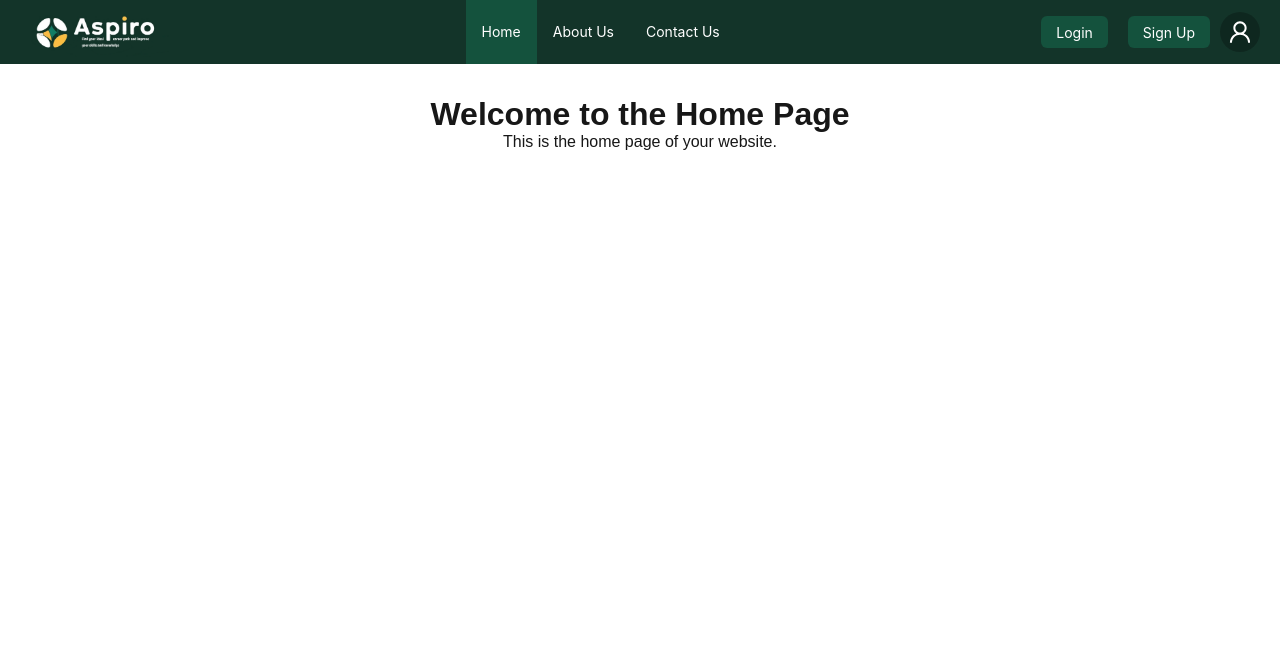
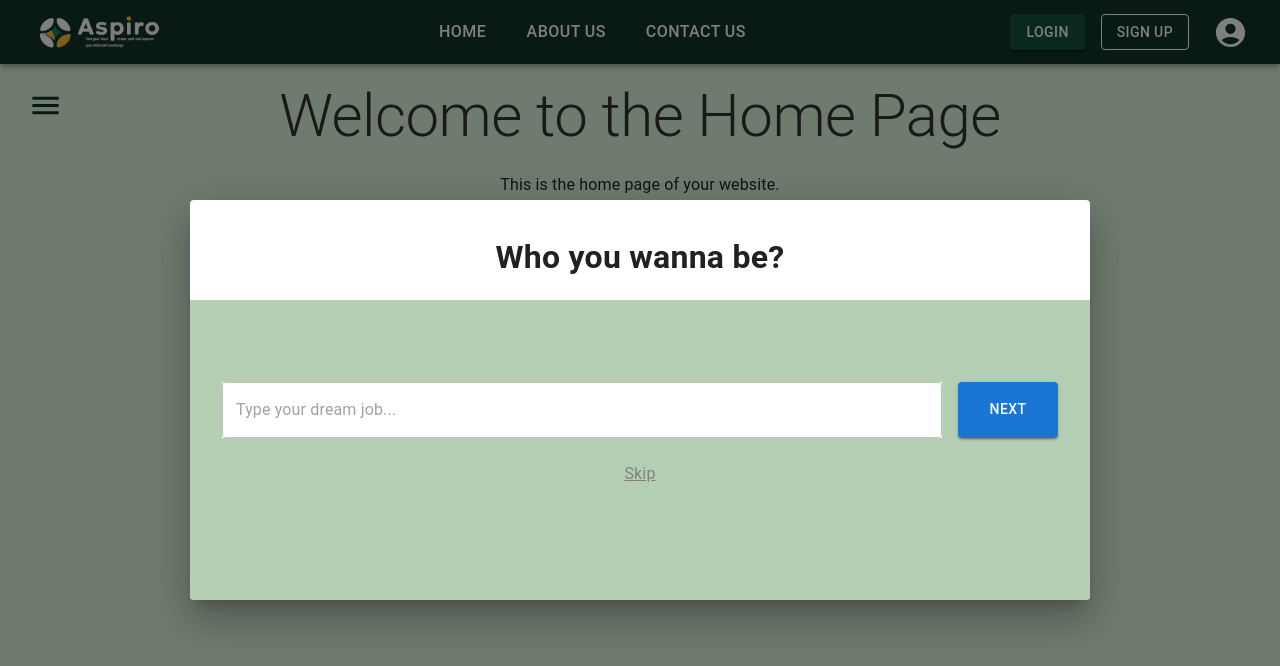
Before and after one commit to santhuxx/Aspiro, a Next.js app in the folder frontend/: page /home in a window 1280 px wide. Shown: the top 666 px of the page. Built offline with nearby package versions, Linux system fonts and the light colour scheme.

Commit message:
Update with side menu and task page

```diff
--- /dev/null
+++ b/frontend/src/app/components/FutureJobPopup.js
@@ -0,0 +1,63 @@
+import React, { useState } from "react";
+import { Dialog, DialogTitle, DialogContent, TextField, Button, Typography, Box } from "@mui/material";
+import { useRouter } from "next/navigation";
+
+const FutureJobPopup = ({ visible, onClose }) => {
+  const [futureJob, setFutureJob] = useState("");
+  const router = useRouter();
+
+  const handleNext = () => {
+    console.log("Future Job:", futureJob);
+    onClose(); // Close modal after submission
+  };
+
+  const handleSkip = () => {
+    onClose();
+    router.push("/home"); // Redirect to home page
+  };
+
+  return (
+    <Dialog open={visible} onClose={handleSkip} fullWidth maxWidth="md">
+      <DialogTitle sx={{ textAlign: "center", fontSize: "2rem", fontWeight: "bold", mt: 2 }}>
+        Who you wanna be?
+      </DialogTitle>
+
+      <DialogContent
+        sx={{
+          minHeight: 300,
+          display: "flex",
+          flexDirection: "column",
+          alignItems: "center",
+          justifyContent: "center",
+          bgcolor: "#B5CFB4",
+          padding: 4,
+        }}
+      >
+        {/* Input and Button Container */}
+        <Box sx={{ display: "flex", width: "100%", gap: 2 }}>
+          <TextField
+            placeholder="Type your dream job..."
+            value={futureJob}
+            onChange={(e) => setFutureJob(e.target.value)}
+            fullWidth
+            variant="outlined"
+            sx={{ bgcolor: "white" }}
+          />
+          <Button variant="contained" color="primary" onClick={handleNext} sx={{ minWidth: 100 }}>
+            Next
+          </Button>
+        </Box>
+
+        {/* Footer with Skip */}
+        <Typography
+          onClick={handleSkip}
+          sx={{ color: "gray", cursor: "pointer", textDecoration: "underline", mt: 3 }}
+        >
+          Skip
+        </Typography>
+      </DialogContent>
+    </Dialog>
+  );
+};
+
+export default FutureJobPopup;
--- /dev/null
+++ b/frontend/src/app/components/FutureJobPopup.module.css
@@ -0,0 +1,39 @@
+.modal :global(.ant-modal-content) {
+    min-height: 500px; /* Adjust height */
+    padding: 30px; /* Add padding */
+    background-color: #B5CFB4;
+  }
+
+  .title {
+    text-align: center;
+    font-size: 50px !important; /* Increase text size */
+    font-weight: bold;
+    margin-bottom: 20px;
+  }
+
+  .inputContainer {
+    display: flex;
+    justify-content: space-between; /* Distribute space between the input and button */
+    align-items: center;
+  }
+
+  .input {
+    width: 80%; /* Adjust width as needed */
+    margin-right: 10px; /* Space between input and button */
+  }
+
+  .nextButton {
+    width: 20%; /* Adjust width as needed */
+  }
+
+  .footer {
+    display: flex;
+    justify-content: flex-end;
+    margin-top: 20px;
+  }
+
+  .skipText {
+    color: gray;
+    cursor: pointer;
+    text-decoration: underline;
+  }
--- a/frontend/src/app/components/NavBar.js
+++ b/frontend/src/app/components/NavBar.js
@@ -2,54 +2,57 @@
 
 import React from "react";
 import Image from "next/image";
-import { Layout, Menu, Avatar, Button } from "antd";
-import { UserOutlined } from "@ant-design/icons";
-import styles from "./Navbar.module.css";
-
-const { Header } = Layout;
+import { useRouter } from "next/navigation"; // Import useRouter
+import { AppBar, Toolbar, Button, Avatar, Menu, MenuItem, Typography, Box, IconButton } from "@mui/material";
+import { AccountCircle } from "@mui/icons-material";
 
 const Navbar = () => {
-  const menuItems = [
-    { key: "1", label: "Home" },
-    { key: "2", label: "About Us" },
-    { key: "3", label: "Contact Us" },
-  ];
+  const router = useRouter(); // Initialize useRouter
+  const menuItems = ["Home", "About Us", "Contact Us"];
+
+  const handleNavigation = (item) => {
+    if (item === "Home") {
+      router.push("/home"); // Navigate to the home page
+    }
+    // Add navigation logic for other menu items if needed
+  };
 
   return (
-    <Header className={styles.navbar}>
+    <AppBar position="fixed" sx={{ backgroundColor: "#133429" }}>
+      <Toolbar sx={{ display: "flex", justifyContent: "space-between" }}>
+
         {/* Left Side - Logo */}
-      <div className={styles.logoContainer}>
-        <Image
-          src="/images/logo.png"
-          alt="Logo"
-          width={150}
-          height={50}
-          priority
-          className={styles.logo}
-        />
-      </div>
+        <Box sx={{ display: "flex", alignItems: "center" }}>
+          <Image src="/images/logo.png" alt="Logo" width={150} height={50} priority />
+        </Box>
 
         {/* Center - Navigation Links */}
-      <Menu
-        theme="dark"
-        mode="horizontal"
-        defaultSelectedKeys={["1"]}
-        className={styles.menu}
-        items={menuItems}
-      />
+        <Box sx={{ display: "flex", gap: 3 }}>
+          {menuItems.map((item, index) => (
+            <Button
+              key={index}
+              onClick={() => handleNavigation(item)} // Add onClick handler
+              sx={{ color: "white", fontSize: "16px", "&:hover": { color: "#62f3c5" } }}
+            >
+              {item}
+            </Button>
+          ))}
+        </Box>
 
         {/* Right Side - Profile/Login Buttons */}
-      <div className={styles.profileContainer}>
-
-        <Button type="primary" className={styles.authButton}>
+        <Box sx={{ display: "flex", alignItems: "center", gap: 2 }}>
+          <Button variant="contained" sx={{ backgroundColor: "#14523D", "&:hover": { backgroundColor: "#062b14" } }}>
             Login
           </Button>
-        <Button type="default" className={styles.authButton}>
+          <Button variant="outlined" sx={{ borderColor: "white", color: "white", "&:hover": { backgroundColor: "#14523D" } }}>
             Sign Up
           </Button>
-        <Avatar size="large" icon={<UserOutlined />} />
-      </div>
-    </Header>
+          <IconButton sx={{ color: "white" }}>
+            <AccountCircle fontSize="large" />
+          </IconButton>
+        </Box>
+      </Toolbar>
+    </AppBar>
   );
 };
 
--- a/frontend/src/app/components/NavBar.module.css
+++ /dev/null
@@ -1,63 +0,0 @@
-
-.navbar {
-    background-color: #133429 !important;
-    display: flex;
-    align-items: center;
-    justify-content: space-between;
-    padding: 0 20px;
-}
-
-.logoContainer {
-  display: flex;
-  align-items: center;
-}
-
-.logo {
-  object-fit: contain;
-}
-
-.menu {
-    flex-grow: 1;
-    display: flex;
-    justify-content: center;
-    background-color: #133429 !important;
-
-  }
-
-  /* Wrap :global inside a local class */
-  .menu :global(.ant-menu) {
-    background-color: #133429 !important;
-  }
-
-  .menu :global(.ant-menu-item) {
-    color: white !important;
-  }
-
-  .menu :global(.ant-menu-item:hover) {
-    background-color: #14523D !important;
-  }
-  .menu :global(.ant-menu-item-selected) {
-    background-color: #14523D !important;
-    color: white !important;
-  }
-
-.profileContainer {
-  display: flex;
-  align-items: center;
-  gap: 10px;
-}
-
-.authButton {
-    margin-left: 10px;
-    background-color: #14523D !important;
-    color: white !important;
-    border: none;
-    padding: 10px 15px;
-    cursor: pointer;
-    box-shadow: none !important;
-  }
-
-  .authButton:hover {
-    background-color: #062b14 !important;
-
-  }
--- /dev/null
+++ b/frontend/src/app/components/SideMenu.js
@@ -0,0 +1,65 @@
+"use client";
+
+import { useState } from "react";
+import { useRouter } from "next/navigation"; // Import useRouter
+import { Drawer, IconButton, List, ListItem, ListItemText } from "@mui/material";
+import MenuIcon from "@mui/icons-material/Menu";
+
+const SideMenu = () => {
+  const [open, setOpen] = useState(false); // State to toggle menu visibility
+  const router = useRouter(); // Initialize useRouter
+
+  const handleNavigation = (path) => {
+    setOpen(false); // Close menu
+    router.push(path); // Navigate to specified page
+  };
+
+  return (
+    <>
+      {/* Menu Button */}
+      <IconButton
+        onClick={() => setOpen(true)}
+        sx={{
+          position: "fixed",
+          top: 80,
+          left: 20,
+          color: "#112F25",
+          zIndex: 1000,
+        }}
+      >
+        <MenuIcon fontSize="large" />
+      </IconButton>
+
+      {/* MUI Drawer */}
+      <Drawer
+        anchor="left"
+        open={open}
+        onClose={() => setOpen(false)}
+        sx={{
+          "& .MuiDrawer-paper": {
+            width: 250,
+            backgroundColor: "#1A4538",
+            color: "white",
+          },
+        }}
+      >
+        <List>
+          <ListItem button onClick={() => setOpen(false)}>
+            <ListItemText primary="My courses" />
+          </ListItem>
+          <ListItem button onClick={() => setOpen(false)}>
+            <ListItemText primary="My Skills" />
+          </ListItem>
+          <ListItem button onClick={() => handleNavigation("/task")}>
+            <ListItemText primary="My learning journal" />
+          </ListItem>
+          <ListItem button onClick={() => setOpen(false)}>
+            <ListItemText primary="My progress" />
+          </ListItem>
+        </List>
+      </Drawer>
+    </>
+  );
+};
+
+export default SideMenu;
--- a/frontend/src/app/home/page.js
+++ b/frontend/src/app/home/page.js
@@ -1,15 +1,28 @@
-// src/app/home/page.js
-import NavBar from '../components/NavBar';
-import styles from './page.module.css';
+"use client";
+
+import { useState } from "react";
+import NavBar from "../components/NavBar";
+import FutureJobPopup from "../components/FutureJobPopup";
+import SideMenu from "../components/SideMenu";
+import { Box, Typography, Container } from "@mui/material";
 
 export default function Home() {
+  const [showPopup, setShowPopup] = useState(true);
+
   return (
-    <div>
+    <Box sx={{ backgroundColor: "#DFF6DE", minHeight: "100vh" }}>
       <NavBar />
-      <main className={styles.mainContent}>
-        <h1>Welcome to the Home Page</h1>
-        <p>This is the home page of your website.</p>
-      </main>
-    </div>
+      <SideMenu />
+      {showPopup && <FutureJobPopup visible={showPopup} onClose={() => setShowPopup(false)} />}
+
+      <Container sx={{ textAlign: "center", py: 10 }}>
+        <Typography variant="h2" color="#333" gutterBottom>
+          Welcome to the Home Page
+        </Typography>
+        <Typography variant="body1" color="#112F25">
+          This is the home page of your website.
+        </Typography>
+      </Container>
+    </Box>
   );
 }
--- a/frontend/src/app/home/page.module.css
+++ /dev/null
@@ -1,39 +0,0 @@
-
-.mainContent {
-    padding: 2rem;
-    text-align: center;
-
-  }
-
-  .heading {
-    font-size: 2.5rem;
-    color: #333;
-    margin-bottom: 1rem;
-  }
-
-  .paragraph {
-    color: #555;
-    font-size: 1rem;
-    line-height: 1.5;
-    margin-bottom: 1.5rem;
-  }
-
-  @media (max-width: 768px) {
-    .heading {
-      font-size: 2rem;
-    }
-
-    .paragraph {
-      font-size: 0.9rem;
-    }
-  }
-
-  @media (max-width: 480px) {
-    .heading {
-      font-size: 1.5rem;
-    }
-
-    .paragraph {
-      font-size: 0.85rem;
-    }
-  }
```
Also changed, not shown: frontend/package.json (+7 -1 lines), frontend/src/app/task/page.js (added, +25 -0 lines), 1 other file (tests, documents, lock files or other folders). Lines whose indentation alone changed are shown as unchanged.
